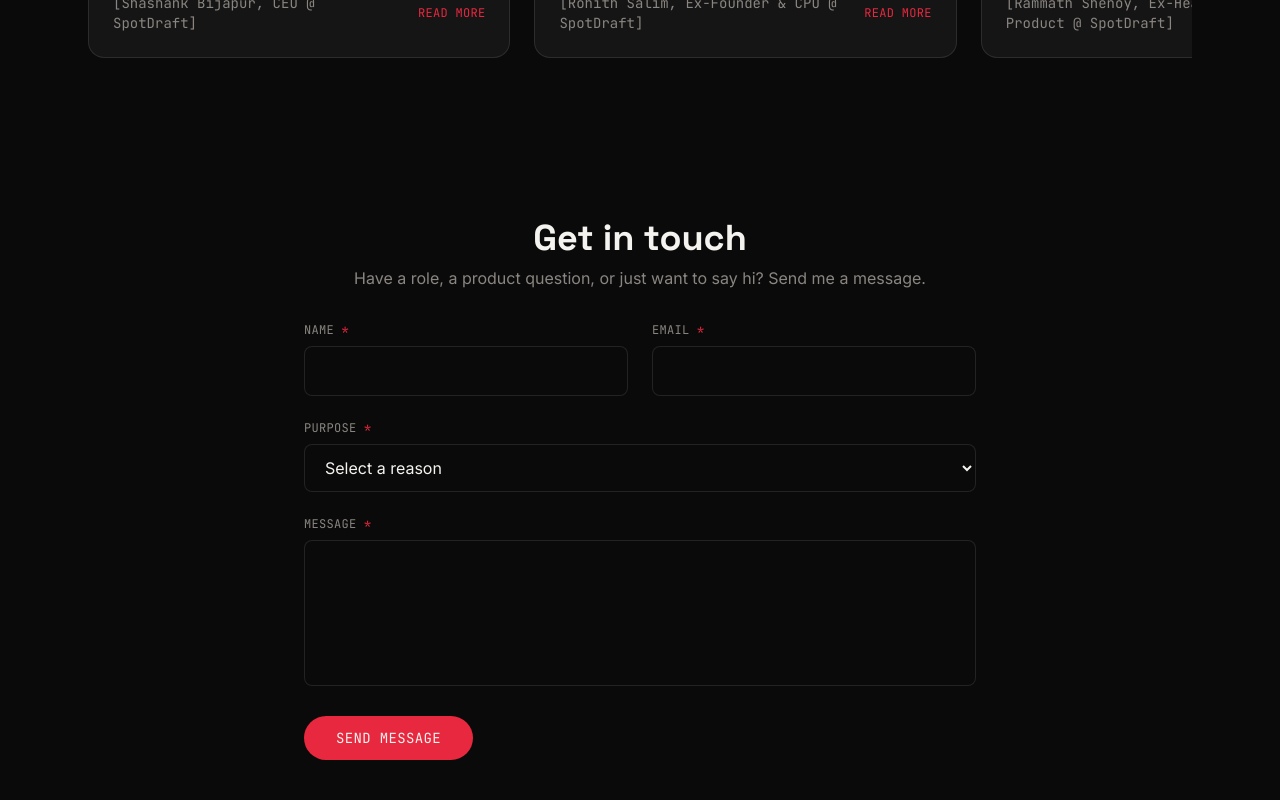
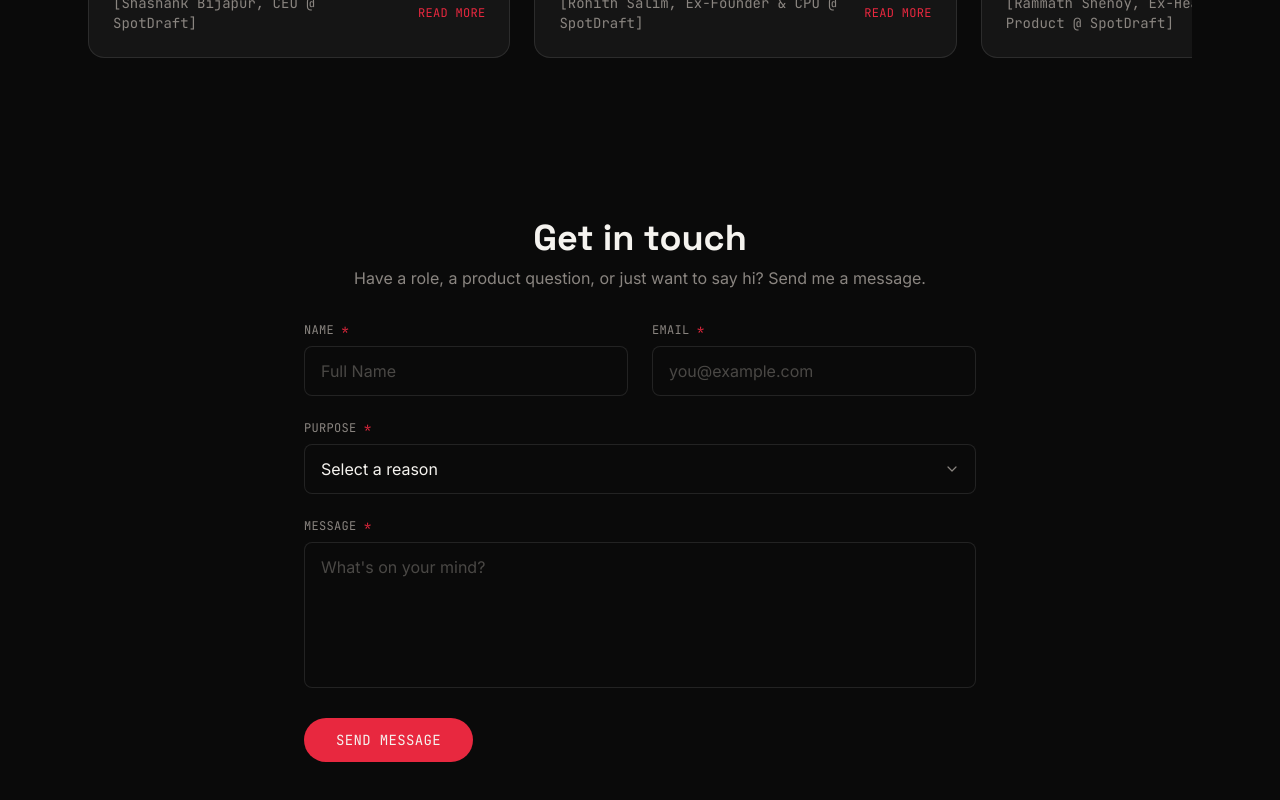
Before and after one commit to nikhilrk99/website, a Next.js app: page / in a window 1280 px wide. Shown: the part 2113-2913 px from the top of the page. Built offline with nearby package versions, Linux system fonts and the light colour scheme.

Commit message:
fix: contact form alignment fix and placeholder text

```diff
--- a/src/components/ContactForm.tsx
+++ b/src/components/ContactForm.tsx
@@ -86,7 +86,8 @@ export default function ContactForm() {
             name="name"
             type="text"
             required
-            className="w-full rounded-lg border border-white/10 bg-void px-4 py-3 text-offwhite outline-none transition-colors focus:border-signal"
+            placeholder="Full Name"
+            className="w-full rounded-lg border border-white/10 bg-void px-4 py-3 text-offwhite outline-none transition-colors placeholder:text-muted/50 focus:border-signal"
           />
         </div>
         <div>
@@ -101,7 +102,8 @@ export default function ContactForm() {
             name="email"
             type="email"
             required
-            className="w-full rounded-lg border border-white/10 bg-void px-4 py-3 text-offwhite outline-none transition-colors focus:border-signal"
+            placeholder="you@example.com"
+            className="w-full rounded-lg border border-white/10 bg-void px-4 py-3 text-offwhite outline-none transition-colors placeholder:text-muted/50 focus:border-signal"
           />
         </div>
       </div>
@@ -113,12 +115,13 @@ export default function ContactForm() {
         >
           Purpose <span className="text-signal" aria-hidden="true">*</span>
         </label>
+        <div className="relative">
           <select
             id="purpose"
             name="purpose"
             required
             defaultValue=""
-          className="w-full rounded-lg border border-white/10 bg-void px-4 py-3 text-offwhite outline-none transition-colors focus:border-signal"
+            className="w-full appearance-none rounded-lg border border-white/10 bg-void px-4 py-3 pr-10 text-offwhite outline-none transition-colors focus:border-signal"
           >
             <option value="" disabled>
               Select a reason
@@ -129,6 +132,21 @@ export default function ContactForm() {
               </option>
             ))}
           </select>
+          <svg
+            viewBox="0 0 20 20"
+            fill="none"
+            aria-hidden="true"
+            className="pointer-events-none absolute right-4 top-1/2 h-4 w-4 -translate-y-1/2 text-muted"
+          >
+            <path
+              d="M5 7.5L10 12.5L15 7.5"
+              stroke="currentColor"
+              strokeWidth="1.5"
+              strokeLinecap="round"
+              strokeLinejoin="round"
+            />
+          </svg>
+        </div>
       </div>
 
       <div>
@@ -143,7 +161,8 @@ export default function ContactForm() {
           name="message"
           required
           rows={5}
-          className="w-full resize-none rounded-lg border border-white/10 bg-void px-4 py-3 text-offwhite outline-none transition-colors focus:border-signal"
+          placeholder="What's on your mind?"
+          className="w-full resize-none rounded-lg border border-white/10 bg-void px-4 py-3 text-offwhite outline-none transition-colors placeholder:text-muted/50 focus:border-signal"
         />
       </div>
 
```
Lines whose indentation alone changed are shown as unchanged.
